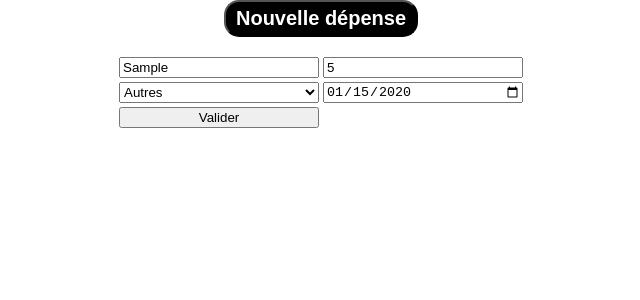
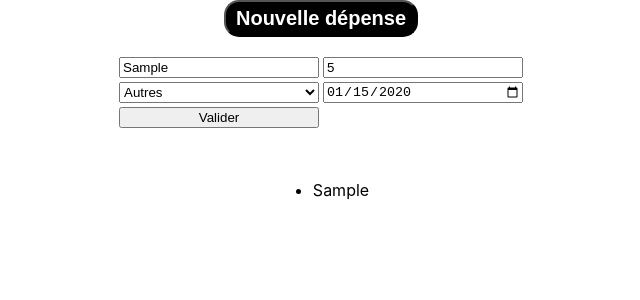
Before and after one commit to SilvaJ3/ExpenseTracker, a React (Create React App) app: page / in a window 1280 px wide. Both pictures are taken after typing "Sample", "5", "2020-01-15" into the empty fields and a click on the button "Valider". Shown: the top 300 px of the page, without its empty margins (319-959 px from the left). Built offline with nearby package versions, Linux system fonts and the light colour scheme.

Commit message:
fonctionnalité ajout dépenses OK

```diff
--- /dev/null
+++ b/src/components/Expense/expense.styles.ts
@@ -0,0 +1,5 @@
+import styled from "styled-components";
+
+export const expenseItem = styled.li`
+
+`
--- /dev/null
+++ b/src/components/Expense/index.tsx
@@ -0,0 +1,14 @@
+import React from 'react'
+import * as S from "./expense.styles"
+
+type ExpenseProps = {
+  description: string,
+}
+
+export default function Expense({description}: ExpenseProps) {
+  return (
+    <S.expenseItem>
+      <p>{description}</p>
+    </S.expenseItem>
+  )
+}
--- a/src/components/ExpenseList/ExpenseList.tsx
+++ b/src/components/ExpenseList/ExpenseList.tsx
@@ -1,6 +1,7 @@
 import React, { useState, useRef, useEffect } from 'react'
 import * as S from "./expense_list.styles"
 import { Input } from '../common/Input/Input.styles';
+import Expense from "../Expense"
 
 type expenseObject = {
   description: string,
@@ -11,7 +12,7 @@ type expenseObject = {
 
 export function ExpenseList() {
 
-  const [expenses, setExpenses] = useState<Array<Object>>([]);
+  const [expenses, setExpenses] = useState<Array<expenseObject>>([]);
   const [categories, setCategories] = useState<Array<string>>([
     "Autres",
     "Alimentation",
@@ -68,7 +69,13 @@ export function ExpenseList() {
         }
       </S.AddExpenseWrapper>
       <S.ExpenseListWrapper>
-
+        {
+          expenses && expenses.map((item: expenseObject, index: number) => {
+            return (
+              <Expense description={item.description} key={index}/>
+            )
+          })
+        }
       </S.ExpenseListWrapper>
     </S.ExpenseWrapper>
   )
```
Also changed, not shown: src/components/Expense/expense.tsx (deleted).
